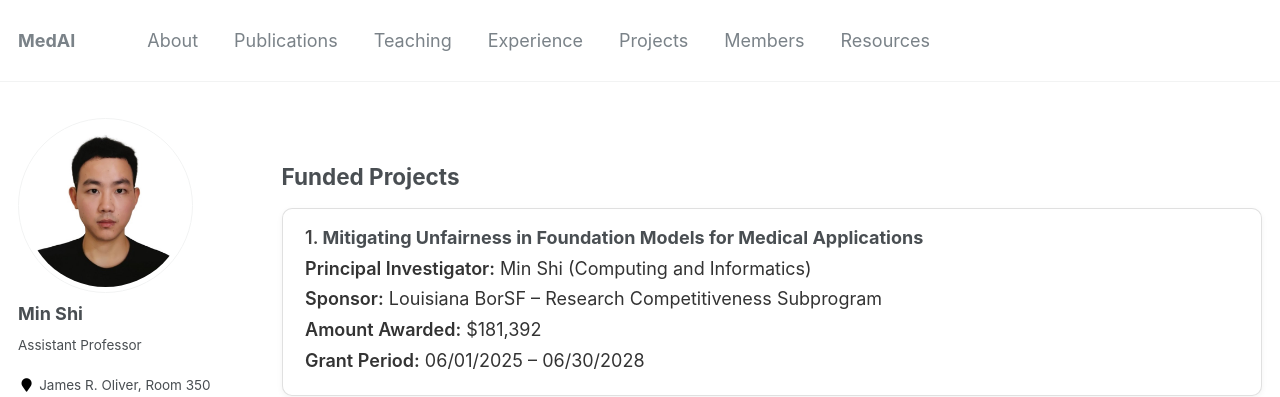
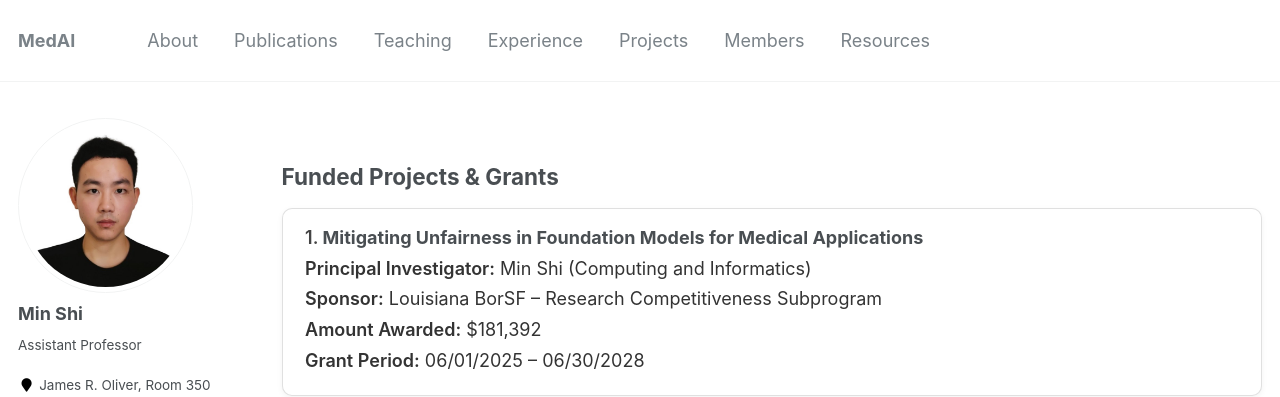
Before and after one commit to shiminxst/shiminxst.github.io, a Jekyll site: the page built from _pages/awards.md, in a window 1280 px wide. Shown: the top 397 px of the page. Built offline with Jekyll 4.4.1, drawn with Linux system fonts in a browser that asks for light colours; some web fonts are replaced.

Commit message:
Update awards.md

```diff
--- a/_pages/awards.md
+++ b/_pages/awards.md
@@ -5,7 +5,7 @@ permalink: /awards/
 author_profile: true
 ---
 
-## Funded Projects
+## Funded Projects & Grants
 
 <style>
   /* --- Awards Card Styles (no left border highlight) --- */
```
